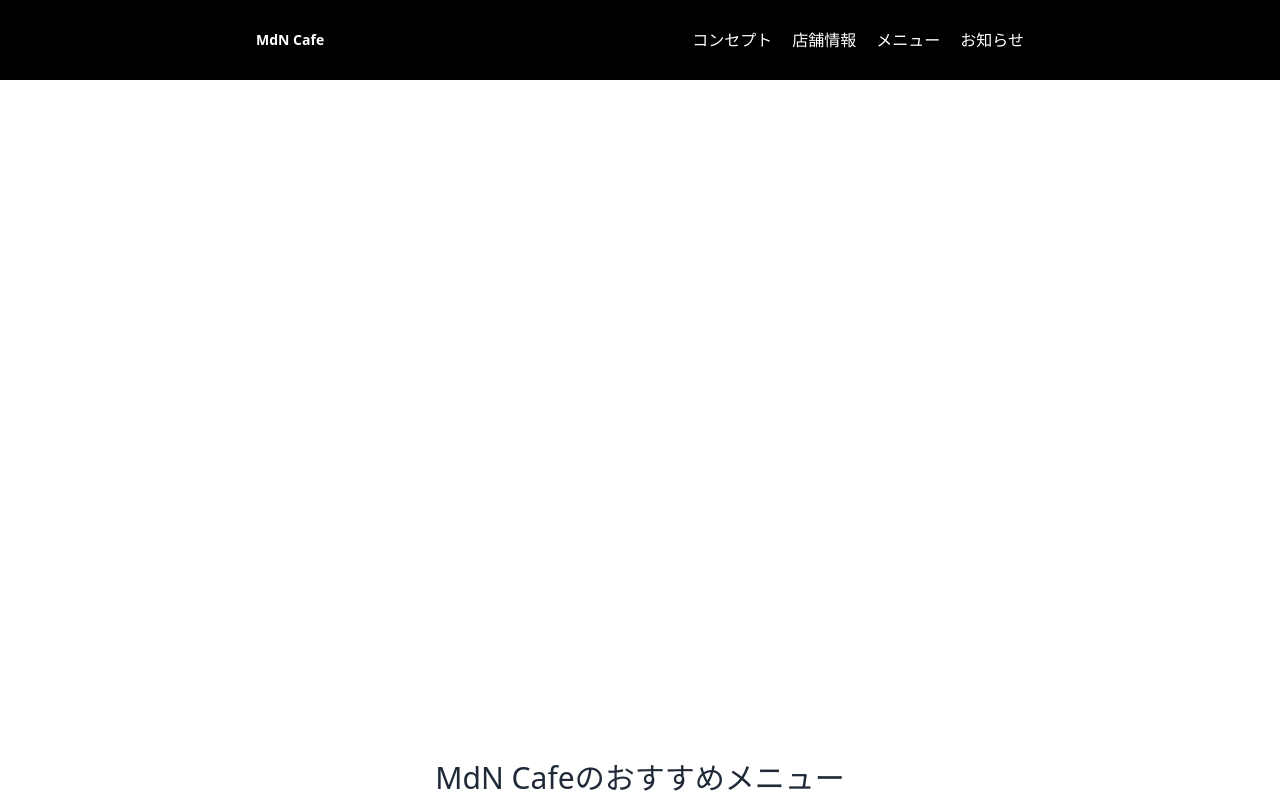
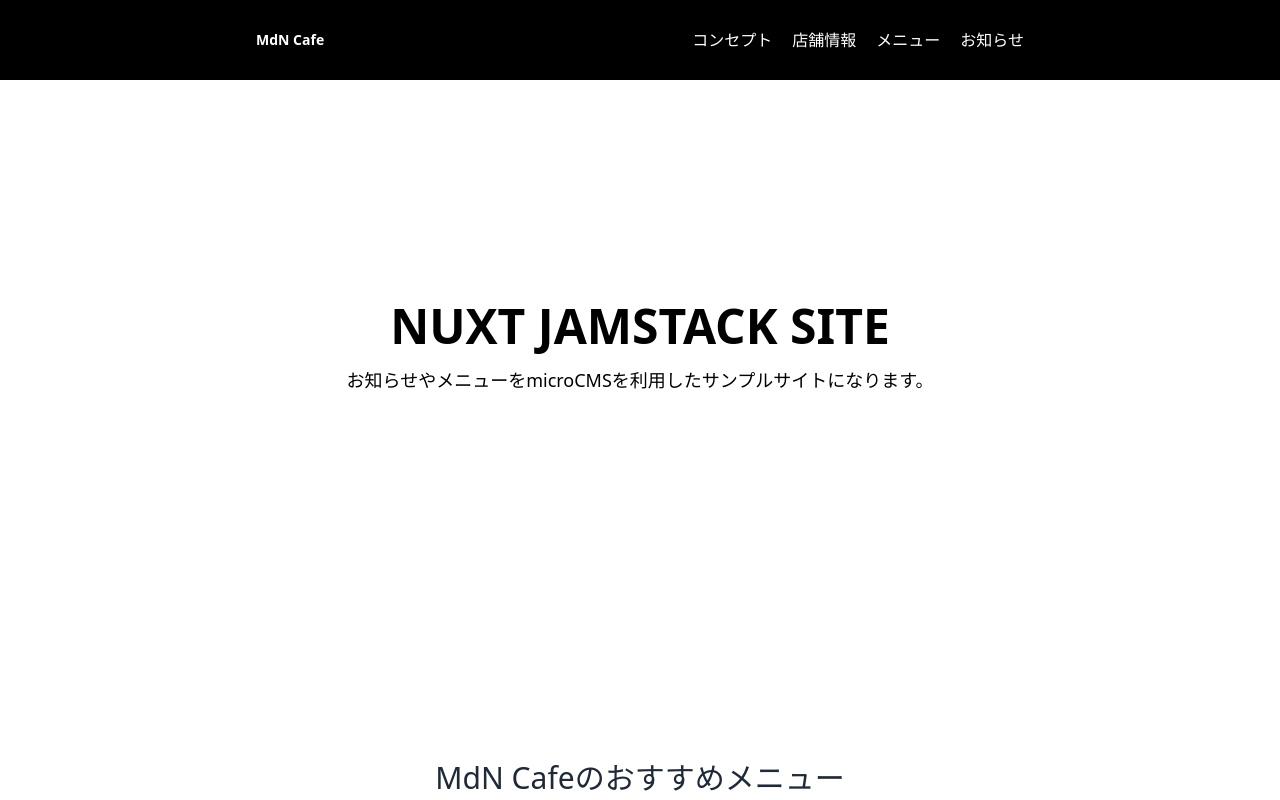
Before and after one commit to kira-0521/nuxt-jamstack-sample_mdn-cafe, a Nuxt app: page / in a window 1280 px wide. Shown: the top 800 px of the page. Built offline with nearby package versions, Linux system fonts and the light colour scheme.

Commit message:
文字色の変更

```diff
--- a/components/LayoutVisual.vue
+++ b/components/LayoutVisual.vue
@@ -10,10 +10,10 @@
       <div class="items-center flex flex-wrap">
         <div class="w-full lg:w-6/12 px-4 ml-auto mr-auto text-center">
           <div>
-            <h1 class="text-white font-semibold text-5xl text-shadow">
+            <h1 class="text-black font-semibold text-5xl text-shadow">
               {{ title }}
             </h1>
-            <p v-if="message" class="mt-4 text-lg text-white text-shadow-md">
+            <p v-if="message" class="mt-4 text-lg text-black text-shadow-md">
               {{ message }}
             </p>
           </div>
```
